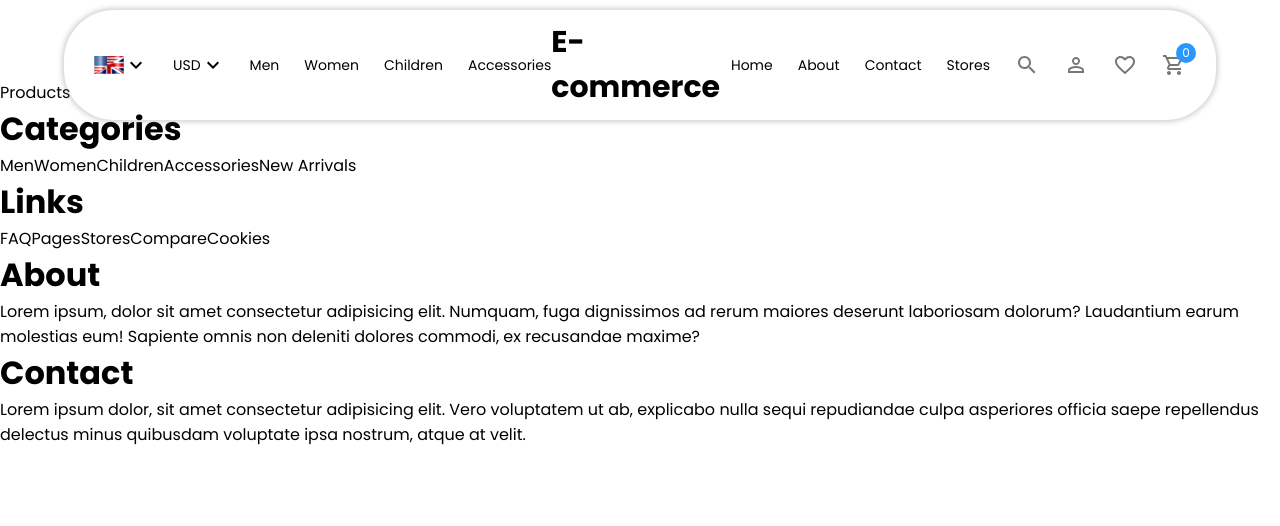
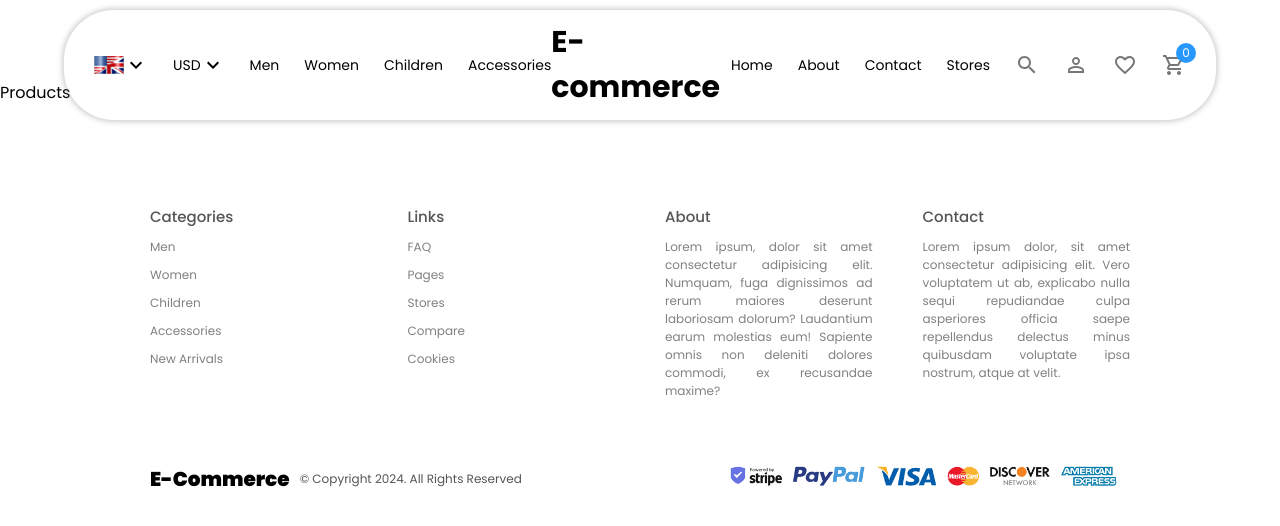
Before and after one commit to RizwanAhmed3000/E-commerce, a React (Create React App) app in the folder client/: page /products/1 in a window 1280 px wide. Shown: the top 526 px of the page. Built offline with nearby package versions, Linux system fonts and the light colour scheme.

Commit message:
footer done

```diff
--- a/client/src/Components/Footer/Footer.jsx
+++ b/client/src/Components/Footer/Footer.jsx
@@ -33,7 +33,15 @@ const Footer = () => {
                     <span>Lorem ipsum dolor, sit amet consectetur adipisicing elit. Vero voluptatem ut ab, explicabo nulla sequi repudiandae culpa asperiores officia saepe repellendus delectus minus quibusdam voluptate ipsa nostrum, atque at velit.</span>
                 </div>
             </div>
-            <div className="bootom"></div>
+            <div className="bottom">
+                <div className="left">
+                    <span className="logo">E-Commerce</span>
+                    <span className="copyright">© Copyright 2024. All Rights Reserved</span>
+                </div>
+                <div className="right">
+                    <img src="/images/payment.png" alt="" />
+                </div>
+            </div>
         </div>
     )
 }
--- a/client/src/Components/Footer/footer.scss
+++ b/client/src/Components/Footer/footer.scss
@@ -0,0 +1,58 @@
+.footer {
+    margin: 100px 150px 20px 150px;
+
+    .top {
+        display: flex;
+        justify-content: space-between;
+        gap: 50px;
+
+        .item {
+            flex: 1;
+            display: flex;
+            flex-direction: column;
+            gap: 10px;
+            text-align: justify;
+            font-size: 12px;
+
+            h1 {
+                font-size: 15px;
+                font-weight: 500;
+                color: #555;
+            }
+
+            span {
+                color: gray;
+                cursor: pointer;
+            }
+        }
+    }
+
+    .bottom {
+        display: flex;
+        align-items: center;
+        justify-content: space-between;
+        margin-top: 50px;
+
+        .left {
+            display: flex;
+            align-items: center;
+
+            .logo {
+                font-size: 20px;
+                font-weight: 900;
+                margin-right: 10px;
+            }
+
+            .copyright {
+                font-size: 12px;
+                color: #555;
+            }
+        }
+
+        .right {
+            img{
+                height: 50px;
+            }
+        }
+    }
+}
```
